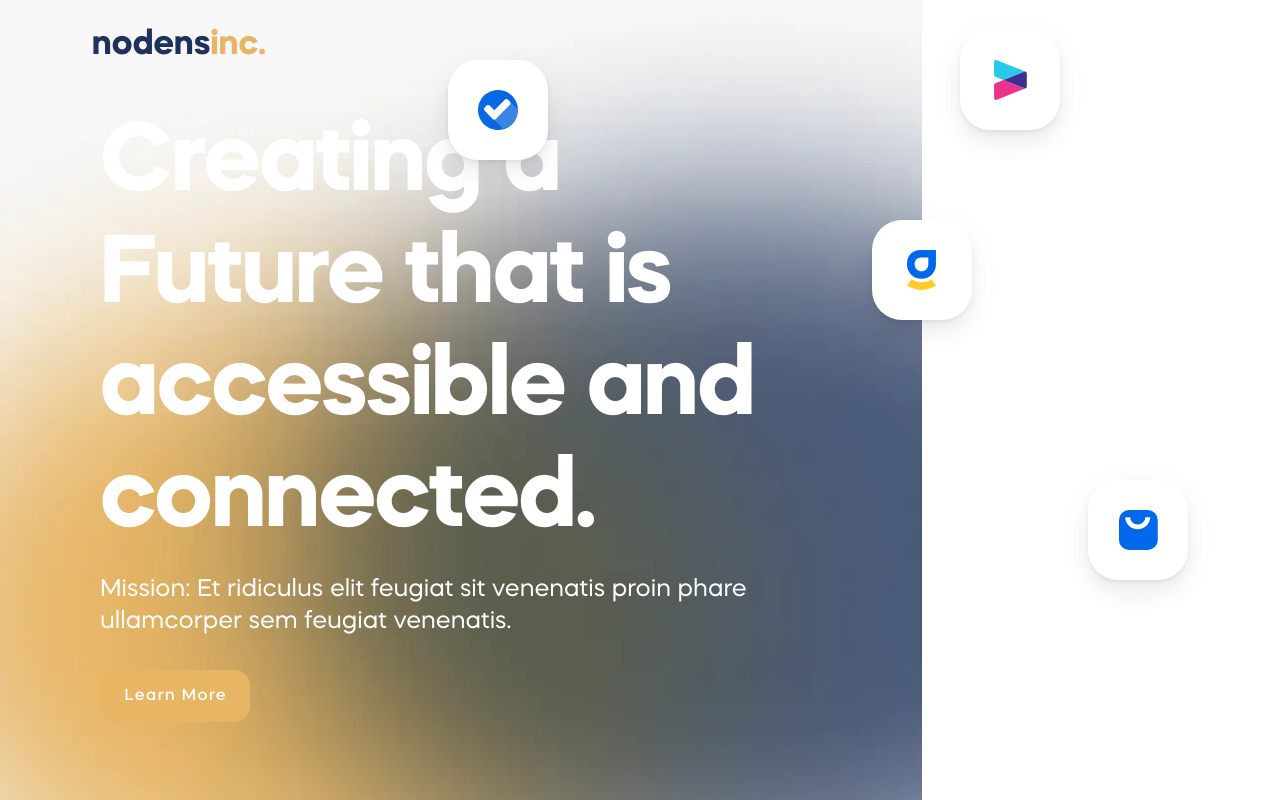
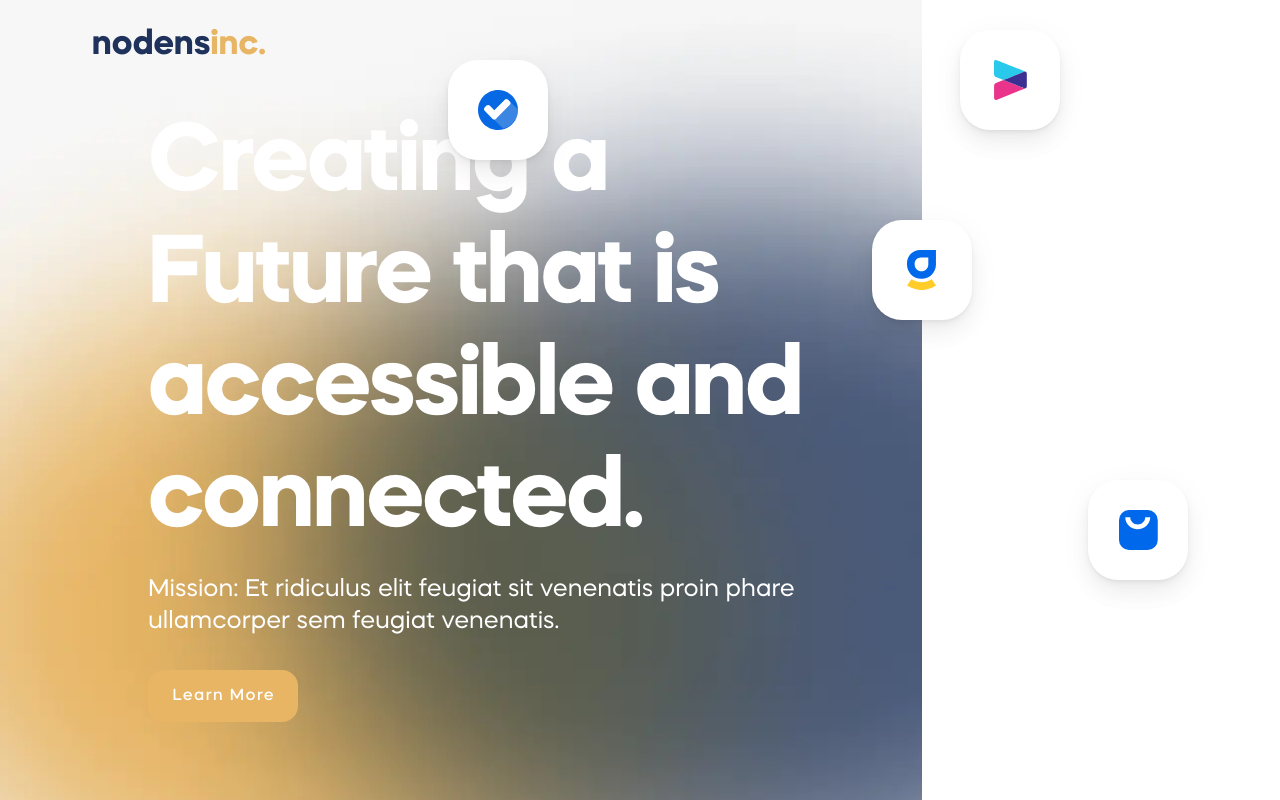
Before and after one commit to Bankole2000/nodens-ui, a Vue app: page / in a window 1280 px wide. Shown: the top 800 px of the page. Built offline with nearby package versions, Linux system fonts and the light colour scheme.

Commit message:
animations + fixed custom domain

```diff
--- a/src/components/blocks/IconCard.vue
+++ b/src/components/blocks/IconCard.vue
@@ -1,10 +1,34 @@
 <template>
   <div class="icon-card">
-    <v-card class="elevated-light d-flex align-center justify-center" :style="{borderRadius: `${+size * (30/100)}px`}" :height="`${size}px`" :width="`${size}px`">
 
-        <v-img :max-width="`${+size * (40 / 100)}px`" style="border-radius: 0px;" :aspect-ratio="1" contain :src="require(`@/assets/imgs/logos/${logo}.svg`)" />
 
-    </v-card>
+        <v-card
+          class="elevated-light d-flex align-center justify-center"
+          :style="{ borderRadius: `${+size * (30 / 100)}px` }"
+          :height="`${size}px`"
+          :width="`${size}px`"
+        >
+          <v-img
+            :max-width="`${+size * (40 / 100)}px`"
+            style="border-radius: 0px"
+            :aspect-ratio="1"
+            transition="scale-transition"
+            contain
+            :src="require(`@/assets/imgs/logos/${logo}.svg`)"
+          >
+            <template v-slot:placeholder>
+              <v-row class="fill-height ma-0" align="center" justify="center">
+                <v-progress-circular
+                  size="70"
+                  width="5"
+                  indeterminate
+                  color="secondary lighten-1"
+                ></v-progress-circular>
+              </v-row>
+            </template>
+          </v-img>
+        </v-card>
+
   </div>
 </template>
 
@@ -13,16 +37,20 @@ export default {
   props: {
     logo: {
       type: String,
-      default: 'nodcredit',
+      default: "nodcredit",
     },
     size: {
       type: [Number, String],
-      default: 100
-    }
-  }
-}
+      default: 100,
+    },
+  },
+  data() {
+    return {
+      show: false,
+    };
+  },
+};
 </script>
 
 <style>
-
 </style>
--- a/src/views/Home.vue
+++ b/src/views/Home.vue
@@ -20,7 +20,7 @@
         }"
       >
         <v-container class="pl-8">
-          <v-row class="pl-4 pt-8">
+          <v-row class="pl-16 pt-8" transition="slide-y-transition">
             <p
               class="font-weight-bold white--text mb-0"
               :style="{
@@ -81,7 +81,13 @@
           <v-row align="center" justify="end" class="mt-8">
             <v-col cols="3" v-for="(product, i) in products" :key="i">
               <div class="d-flex align-center justify-center">
-                <IconCard :logo="product.logo" :size="80" />
+                <v-scroll-x-transition>
+                  <IconCard
+                    v-show="show[`show${i+1}`]"
+                    :logo="product.logo"
+                    :size="80"
+                  />
+                </v-scroll-x-transition>
               </div>
             </v-col>
           </v-row>
@@ -92,26 +98,38 @@
         style="min-height: 100vh; min-width: 30%"
         class="white"
       ></div>
+      <v-slide-x-transition>
         <IconCard
+          v-show="show.show1"
           v-if="$vuetify.breakpoint.smAndUp"
           style="position: absolute; top: 60px; left: 35%"
           logo="nodcredit"
         />
+      </v-slide-x-transition>
+      <v-slide-x-transition>
         <IconCard
+          v-show="show.show2"
           v-if="$vuetify.breakpoint.smAndUp"
           style="position: absolute; top: 30px; left: 75%"
           logo="nodtransfer"
         />
+      </v-slide-x-transition>
+      <v-slide-x-transition>
         <IconCard
+          v-show="show.show3"
           v-if="$vuetify.breakpoint.smAndUp"
           style="position: absolute; top: 220px; left: calc(72% - 50px)"
           logo="gemini"
         />
+      </v-slide-x-transition>
+      <v-slide-x-transition>
         <IconCard
+          v-show="show.show4"
           v-if="$vuetify.breakpoint.smAndUp"
           style="position: absolute; top: 60%; left: 85%"
           logo="nodcheckout"
         />
+      </v-slide-x-transition>
     </div>
     <v-container>
       <v-row class="py-16">
@@ -181,15 +199,22 @@
             Mission: Et feugiat sit proin phare ullamcorper sem feugiat
             venenatis.
           </p>
-          <p v-else class="text-h3 text-center accent--text" style="line-height: 4rem;">
-            <strong>Our Mission:</strong> <br /> Et feugiat sit proin phare ullamcorper sem feugiat
-            venenatis.
+          <p
+            v-else
+            class="text-h3 text-center accent--text"
+            style="line-height: 4rem"
+          >
+            <strong>Our Mission:</strong> <br />
+            Et feugiat sit proin phare ullamcorper sem feugiat venenatis.
           </p>
         </v-col>
       </v-row>
       <v-row class="my-12">
         <v-col cols="12" lg="4" sm="6" v-for="i in 3" :key="i">
-          <div class="d-flex align-center" :class="{'flex-column': $vuetify.breakpoint.xs }">
+          <div
+            class="d-flex align-center"
+            :class="{ 'flex-column': $vuetify.breakpoint.xs }"
+          >
             <p class="display-3 font-weight-thin accent--text">$5.8M</p>
             <p class="headline ml-4 accent--text">Credit & Insurance</p>
           </div>
@@ -198,15 +223,8 @@
       <v-row class="mt-16">
         <v-col col="12">
           <p
-            class="
-              font-weight-bold
-
-              text-left
-              accent--text
-              text--darken-1
-              px-4
-            "
-            :class="$vuetify.breakpoint.smAndUp ? 'display-3': 'display-2'"
+            class="font-weight-bold text-left accent--text text--darken-1 px-4"
+            :class="$vuetify.breakpoint.smAndUp ? 'display-3' : 'display-2'"
           >
             Our Products
           </p>
@@ -220,15 +238,8 @@
       <v-row class="mt-16">
         <v-col col="12">
           <p
-            class="
-              font-weight-bold
-
-              text-left
-              accent--text
-              text--darken-1
-              px-4
-            "
-            :class="$vuetify.breakpoint.smAndUp ? 'display-3': 'display-2'"
+            class="font-weight-bold text-left accent--text text--darken-1 px-4"
+            :class="$vuetify.breakpoint.smAndUp ? 'display-3' : 'display-2'"
           >
             Leadership
           </p>
@@ -261,6 +272,12 @@ export default {
   },
   data() {
     return {
+      show: {
+        show1: false,
+        show2: false,
+        show3: false,
+        show4: false,
+      },
       investorLogos: [
         "allianz.svg",
         "carrefour.svg",
@@ -322,6 +339,18 @@ export default {
     };
   },
   mounted() {
+    setTimeout(() => {
+      this.show.show1 = true;
+    }, 500);
+    setTimeout(() => {
+      this.show.show2 = true;
+    }, 700);
+    setTimeout(() => {
+      this.show.show3 = true;
+    }, 900);
+    setTimeout(() => {
+      this.show.show4 = true;
+    }, 1100);
     console.log({ vuetify: this.$vuetify });
   },
 };
```
Also changed, not shown: 1 other file (tests, documents, lock files or other folders). Lines whose indentation alone changed are shown as unchanged.
